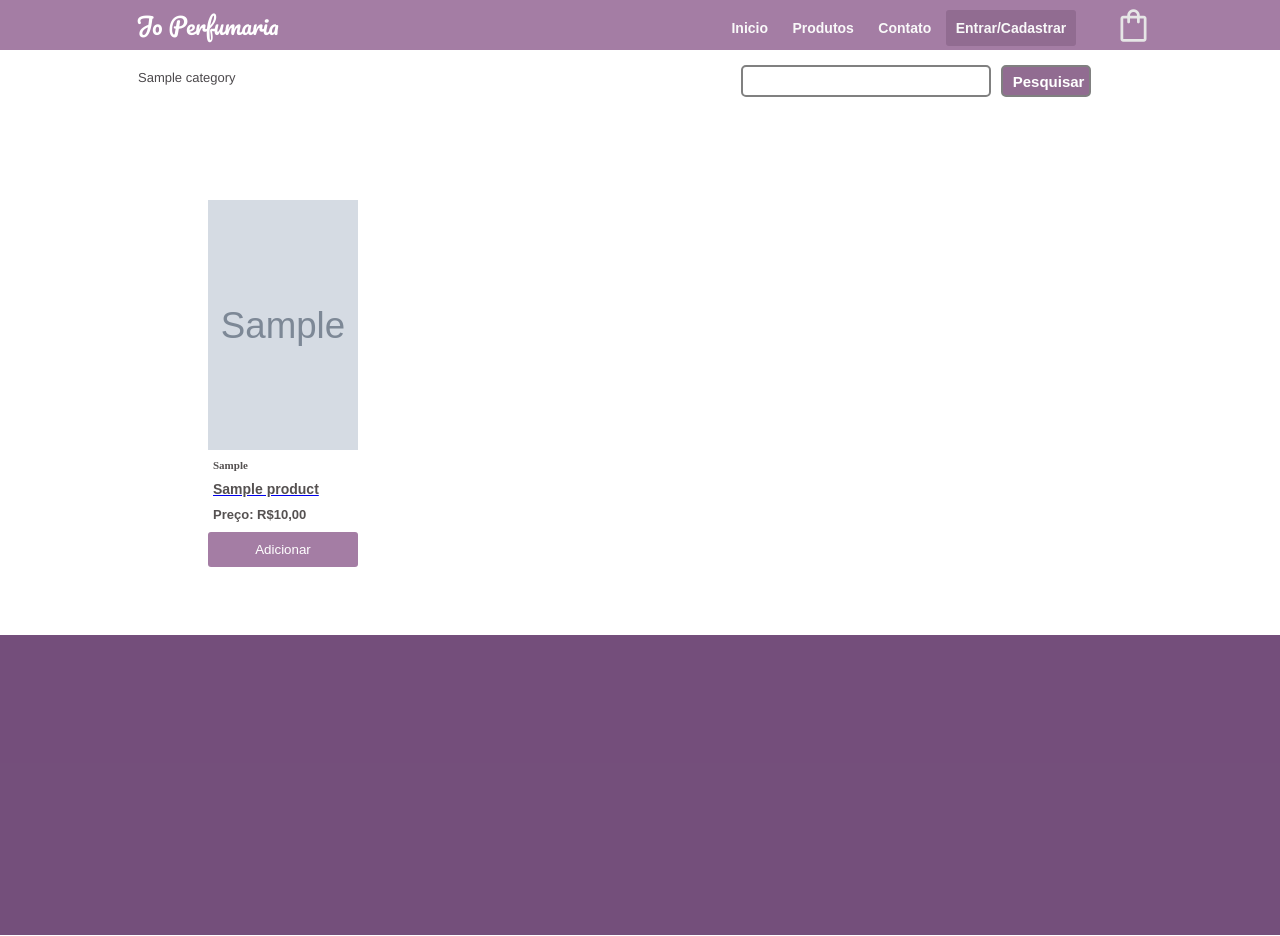
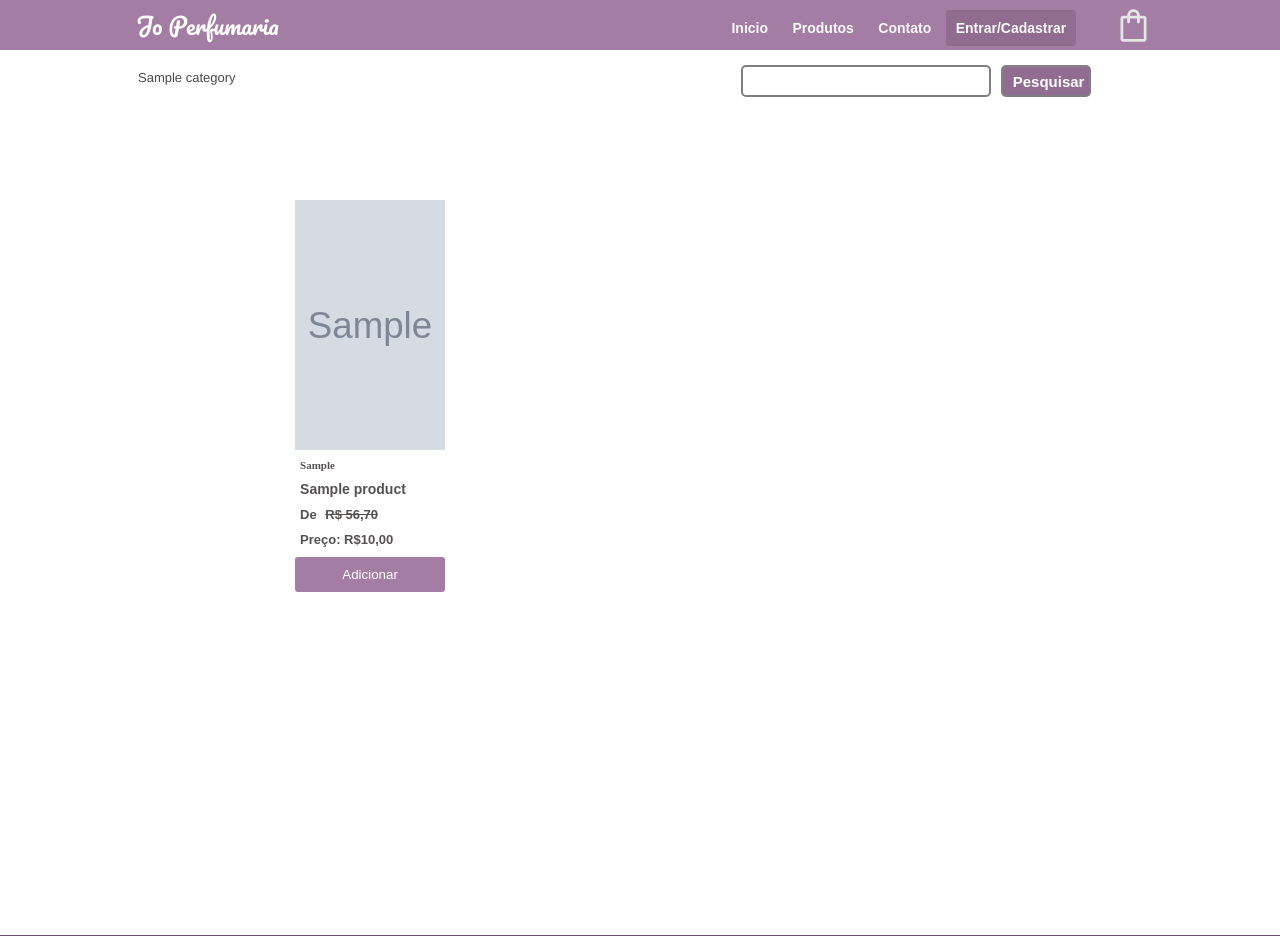
Before and after one commit to jtk15/brother-project, a Django app: a page that uses core/templates/products_by_category.html in a window 1280 px wide. Shown: the top 936 px of the page. Run offline with Django 4.2, Linux system fonts and the light colour scheme; tables that the repository leaves empty hold one stand-in row (values such as "Sample post"); grey boxes marked "Sample" are stand-in pictures.

Commit message:
Foi corrigido o alinhamento da exibiÇão dos produtos que não estava alinhado no centro.
closes #47

```diff
--- a/core/static/css/style.css
+++ b/core/static/css/style.css
@@ -223,6 +223,13 @@
 /***
     BODY Products
 */
+
+#container-products {
+    width: 83%;
+    height: 600px;
+    /* border: 1px solid #000; */
+    margin: auto;
+}
 .div-product {
     width:300px;
     height: 500px;
--- a/core/templates/products.html
+++ b/core/templates/products.html
@@ -2,6 +2,7 @@
 {% load static %}
 {% load %}
 {% block sitebody %}
+    <div id="container-products">
         {% for product in products %}
             <div class="div-product div-prduct1">
                 <a href={% url 'product_detail' product.pk %}>
@@ -21,4 +22,5 @@
                 <a href={% url 'cartcreate' product.pk %}><button>Adicionar</button></a>
             </div>
         {% endfor %}
+    </div>
 {% endblock %}
--- a/core/templates/products_by_category.html
+++ b/core/templates/products_by_category.html
@@ -8,19 +8,26 @@
             {% endfor %}
         </ul>
     </div> {% endcomment %}
+    <div id="container-products">
         {% for product in products %}
             <div class="div-product div-prduct1">
                 <a href={% url 'product_detail' product.pk %}>
                     <img src={% static product.image %} />
                 </a>
                 <h2>{{product.line}}</h2>
-            <a href={% url 'product_detail' product.pk %}>
+                <a style="color:#555151; text-decoration:none;" href={% url 'product_detail' product.pk %}>
                 <h1>{{product.title}}</h1>
-            </a>
+                <a>
+                <h3>De
+                <span style=" font-size: 13px;
+                font-family: arial;
+                padding: 5px;
+                color: #555151;
+                text-decoration: line-through;">R$ 56,70</span></h3>
                 <h3>Preço: R${{product.price}}</h3>
-            {% comment %} <a href={% url 'product_detail' product.pk %}><button>Detalhes</button></a> {% endcomment %}
                 <a href={% url 'cartcreate' product.pk %}><button>Adicionar</button></a>
             </div>
         {% endfor %}
+    </div>
     {{error}}
 {% endblock %}
```
Also changed, not shown: core/templates/home.html (+2 -9 lines). Lines whose indentation alone changed are shown as unchanged.
